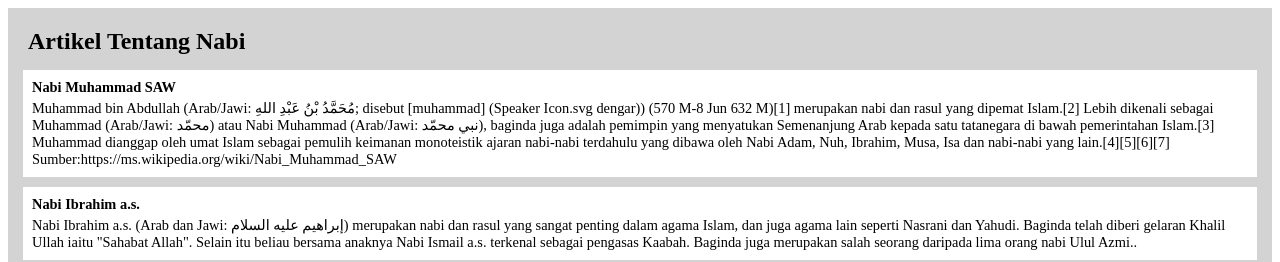
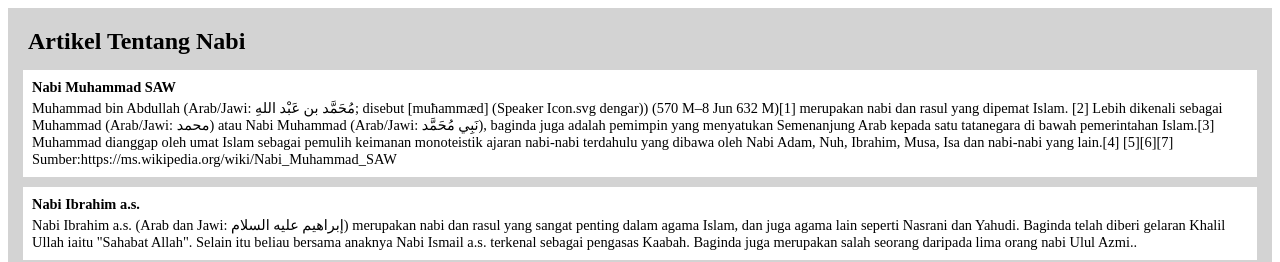
Before and after one commit to muhammadabdulhusain/latihan2-css, a plain HTML site: page index.html in a window 1280 px wide. Shown: the top 262 px of the page. Drawn offline with Linux system fonts and the light colour scheme.

Commit message:
Update index.html

```diff
--- a/index.html
+++ b/index.html
@@ -25,14 +25,14 @@ background: white;
   <h1>Artikel Tentang Nabi</h1>
   <article class="browser">
     <h2>Nabi Muhammad SAW</h2>
-    <p>Muhammad bin Abdullah (Arab/Jawi: مُحَمَّدُ بْنُ عَبْدِ اللهِ; disebut [muhammad]
-(Speaker Icon.svg dengar)) (570 M-8 Jun 632 M)[1] merupakan nabi dan rasul
-yang dipemat Islam.[2] Lebih dikenali sebagai Muhammad (Arab/Jawi: محمّد) atau
-Nabi Muhammad (Arab/Jawi: نبي محمّد), baginda juga adalah pemimpin yang menyatukan
-Semenanjung Arab kepada satu tatanegara di bawah pemerintahan Islam.[3] Muhammad
-dianggap oleh umat Islam sebagai pemulih keimanan monoteistik ajaran nabi-nabi
-terdahulu yang dibawa oleh Nabi Adam, Nuh, Ibrahim, Musa, Isa dan nabi-nabi yang
-lain.[4][5][6][7] Sumber:https://ms.wikipedia.org/wiki/Nabi_Muhammad_SAW</p>
+    <p>Muhammad bin Abdullah (Arab/Jawi: مُحَمَّد بن عَبْد اللهِ; disebut [muħammæd] (Speaker
+Icon.svg dengar)) (570 M–8 Jun 632 M)[1] merupakan nabi dan rasul yang dipemat
+Islam. [2] Lebih dikenali sebagai Muhammad (Arab/Jawi: محمد) atau Nabi Muhammad
+(Arab/Jawi: نَبِي مُحَمَّد), baginda juga adalah pemimpin yang menyatukan Semenanjung
+Arab kepada satu tatanegara di bawah pemerintahan Islam.[3] Muhammad dianggap
+oleh umat Islam sebagai pemulih keimanan monoteistik ajaran nabi-nabi terdahulu
+yang dibawa oleh Nabi Adam, Nuh, Ibrahim, Musa, Isa dan nabi-nabi yang lain.[4]
+[5][6][7] Sumber:https://ms.wikipedia.org/wiki/Nabi_Muhammad_SAW</p>
   </article>
   <article class="browser">
     <h2>Nabi Ibrahim a.s.</h2>
```
